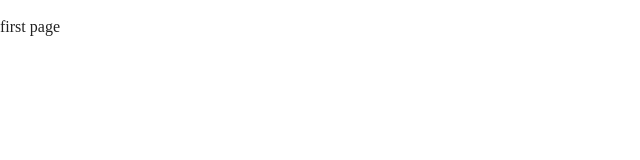
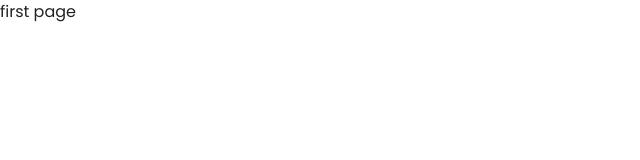
Before and after one commit to Joynal279/SASS-project, a plain HTML site: page index.html in a window 1280 px wide. Shown: the whole page, without its empty margins (0-640 px from the left). Drawn offline with Linux system fonts and the light colour scheme.

Commit message:
all scss file import in style scss file

```diff
--- a/css/Base/_typography.scss
+++ b/css/Base/_typography.scss
@@ -1,5 +1,7 @@
 @import url('https://fonts.googleapis.com/css2?family=Fira+Sans&family=Montserrat&family=Poppins:ital,wght@0,100;0,200;0,300;0,400;0,500;0,600;0,700;0,800;0,900;1,100;1,200;1,300;1,400;1,500;1,600;1,700;1,800;1,900&family=Satisfy&display=swap');
 
 body{
-
+    font-family: 'Poppins', sans-serif;
+    font-size: 16px;
+    line-height: 24px;
 }
--- /dev/null
+++ b/css/base/_all.scss
@@ -0,0 +1,3 @@
+@import 'common';
+@import 'typography';
+@import 'color';
--- /dev/null
+++ b/css/layouts/_all.scss
@@ -0,0 +1,9 @@
+@import 'header';
+@import 'banner';
+@import 'about';
+@import 'services';
+@import 'portfolio';
+@import 'cta';
+@import 'blog';
+@import 'contact';
+@import 'footer';
--- a/css/style.scss
+++ b/css/style.scss
@@ -0,0 +1,2 @@
+@import 'base/all';
+@import 'base/all';
```
Also changed, not shown: css/style.css, 1 other file.
